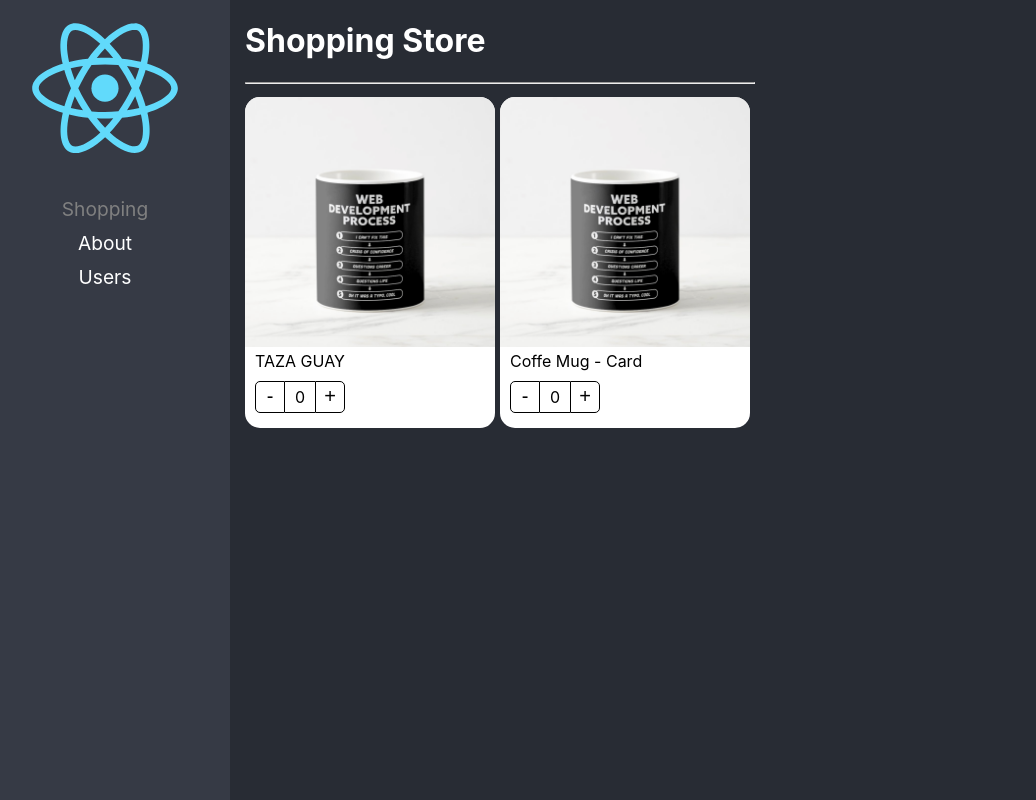
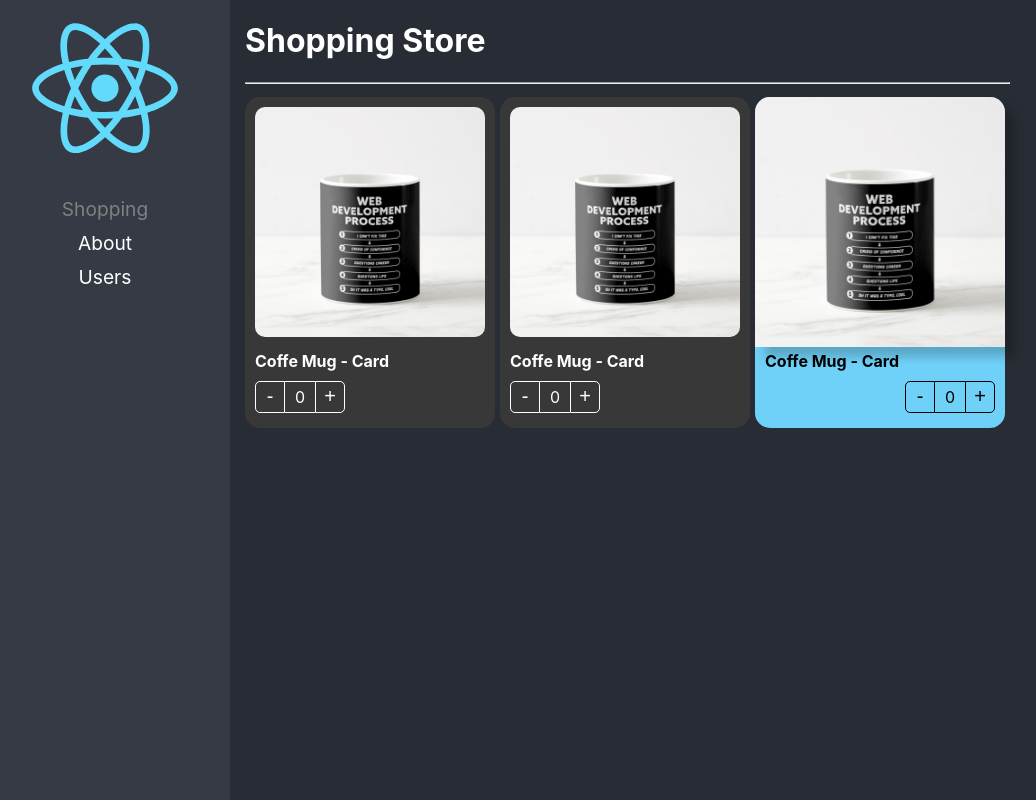
Before and after one commit to sfebreiro/react-app-typescript, a React (Create React App) app: page / in a window 1280 px wide. Shown: the whole page, without its empty margins (20-1056 px from the left). Built offline with nearby package versions, Linux system fonts and the light colour scheme.

Commit message:
Component Extend Styles OK

```diff
--- a/src/02-component-patterns/components/ProductButtons.tsx
+++ b/src/02-component-patterns/components/ProductButtons.tsx
@@ -2,12 +2,17 @@
 import { ProductContext } from './ProductCard';
 import styles from '../styles/styles.module.css';
 
-export const ProductButtons = () => {
+export interface Props {
+    className?: string;
+    style?: React.CSSProperties;
+}
+
+export const ProductButtons = ({className, style}: Props) => {
 
     const {counter, increaseBy} = useContext(ProductContext);
 
     return (
-        <div className={styles.buttonsContainer}>
+        <div className={`${styles.buttonsContainer} ${className}`} style={style} >
             <button
                 onClick={() => increaseBy(-1)}
                 className={styles.buttonMinus}>-</button>
--- a/src/02-component-patterns/components/ProductCard.tsx
+++ b/src/02-component-patterns/components/ProductCard.tsx
@@ -1,12 +1,19 @@
-import { createContext } from 'react';
+import { ReactElement, createContext } from 'react';
 import { useProduct } from '../hooks/useProduct';
-import { ProductCardProps, ProductContextProps } from '../interfaces/interfaces';
+import { Product, ProductContextProps } from '../interfaces/interfaces';
 import styles from '../styles/styles.module.css';
 
 export const ProductContext = createContext({} as ProductContextProps);
 const { Provider } = ProductContext;
 
-export const ProductCard = ({ children, product }: ProductCardProps) => {
+export interface Props {
+    product: Product;
+    children?: ReactElement | ReactElement[];
+    className?: string;
+    style?: React.CSSProperties;
+}
+
+export const ProductCard = ({ children, product, className, style }: Props) => {
 
     const { counter, increaseBy } = useProduct();
 
@@ -16,7 +23,10 @@
             increaseBy,
             product
         }} >
-            <div className={styles.productCard}>
+            <div
+                className={`${styles.productCard} ${className}`}
+                style={style}
+            >
 
                 {children}
 
--- a/src/02-component-patterns/components/ProductImage.tsx
+++ b/src/02-component-patterns/components/ProductImage.tsx
@@ -3,7 +3,13 @@
 import noImage from '../assets/no-image.jpg';
 import styles from '../styles/styles.module.css';
 
-export const ProductImage = ({ img = '' }) => {
+export interface Props {
+    img?: string;
+    className?: string;
+    style?: React.CSSProperties;
+}
+
+export const ProductImage = ({ img, className, style }: Props) => {
 
     const {product} = useContext(ProductContext);
 
@@ -18,6 +24,11 @@
     }
 
     return (
-        <img className={styles.productImg} src={imgToShow} alt="Product Image" />
+        <img
+            className={`${styles.productImg} ${className}`}
+            src={imgToShow}
+            alt="Product Image"
+            style={style}
+            />
     );
 }
--- a/src/02-component-patterns/components/ProductTitle.tsx
+++ b/src/02-component-patterns/components/ProductTitle.tsx
@@ -2,11 +2,22 @@
 import { ProductContext } from './ProductCard';
 import styles from '../styles/styles.module.css';
 
-export const ProductTitle = ({ title }: { title?: string }) => {
+export interface Props {
+    title?: string;
+    className?: string;
+    style?: React.CSSProperties;
+}
+
+export const ProductTitle = ({ title, className, style }: Props) => {
 
     const {product} = useContext(ProductContext);
 
     return (
-        <span className={styles.productDescription}>{title ? title : product.title}</span>
+        <span
+            className={`${styles.productDescription} ${className}`}
+            style={style}
+            >
+                {title ? title : product.title}
+        </span>
     );
 }
--- a/src/02-component-patterns/pages/ShoppingPage.tsx
+++ b/src/02-component-patterns/pages/ShoppingPage.tsx
@@ -1,4 +1,5 @@
 import { ProductButtons, ProductCard, ProductImage, ProductTitle } from '../components';
+import '../styles/custom-styles.css';
 
 const product = {
     id: '1',
@@ -17,16 +18,32 @@
             flexDirection: 'row',
             flexWrap: 'wrap'
         }} >
-            <ProductCard product={product}>
-                <ProductCard.Image/>
-                <ProductCard.Title title={'TAZA GUAY'} />
-                <ProductCard.Buttons/>
+            <ProductCard product={product} className="bg-dark text-white">
+                <ProductCard.Image className="custom-image"/>
+                <ProductCard.Title className="text-bold"  />
+                <ProductCard.Buttons className="custom-buttons"/>
             </ProductCard>
 
-            <ProductCard product={product}>
-                <ProductImage/>
-                <ProductTitle />
-                <ProductButtons/>
+            <ProductCard product={product} className="bg-dark text-white">
+                <ProductImage className="custom-image" />
+                <ProductTitle className="text-bold" />
+                <ProductButtons className="custom-buttons" />
+            </ProductCard>
+
+            <ProductCard
+                product={product}
+                style={{
+                    backgroundColor: '#70D1F8'
+                }}
+                >
+                    <ProductImage style={{boxShadow: '10px 10px 10px rgba(0,0,0,0.2)'}} />
+                    <ProductTitle style={{
+                        fontWeight: 'bold'
+                    }} />
+                    <ProductButtons style={{
+                        display: 'flex',
+                        justifyContent: 'end'
+                    }} />
             </ProductCard>
 
         </div>
--- /dev/null
+++ b/src/02-component-patterns/styles/custom-styles.css
@@ -0,0 +1,22 @@
+.bg-dark {
+    background-color: rgb(56,56,56);
+}
+
+.text-white {
+    color: white;
+}
+
+.text-bold {
+    font-weight: bold;
+}
+
+.custom-image {
+    border-radius: 20px;
+    padding: 10px;
+    width: calc(100% - 20px);
+}
+
+.custom-buttons button, .custom-buttons div {
+    color: white;
+    border-color: white;
+}
```
Also changed, not shown: src/02-component-patterns/interfaces/interfaces.ts (+8 -11 lines).
